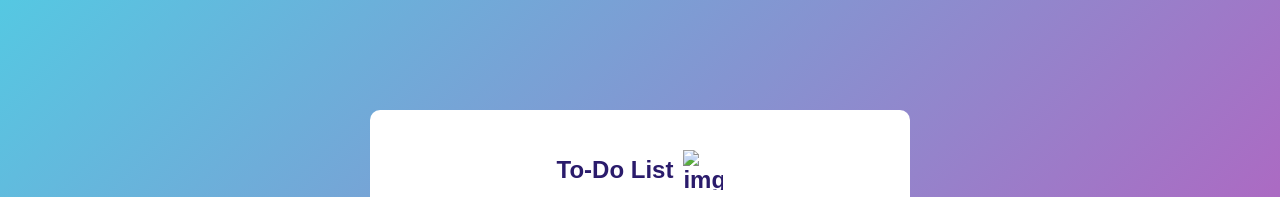
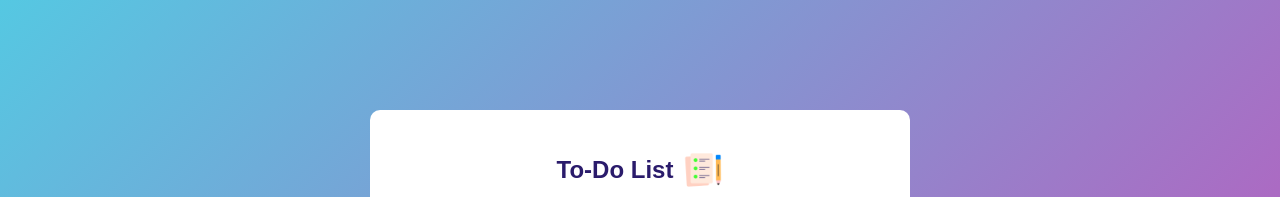
Before and after one commit to tushaarkale/JS-begineer-project, a plain HTML site: page to-do listt/index.html in a window 1280 px wide. Shown: the top 197 px of the page. Drawn offline with Linux system fonts and the light colour scheme.

Commit message:
fixing bugs

```diff
--- a/to-do listt/index.html
+++ b/to-do listt/index.html
@@ -9,7 +9,7 @@
 </head>
 <body class="container">
         <div class="to-do-list">
-            <h2 class="to-do-title">To-Do List <img class="to-do-logo" src="images/icon.png" alt="img"></h2>
+            <h2 class="to-do-title">To-Do List <img class="to-do-logo" src="icon.png" alt="img"></h2>
             <div class="input-and-button">
                 <input type="text" class="input-box" placeholder="Upcoming to-do...">
                 <button onclick="addTask()" class="button">Add</button>
```
